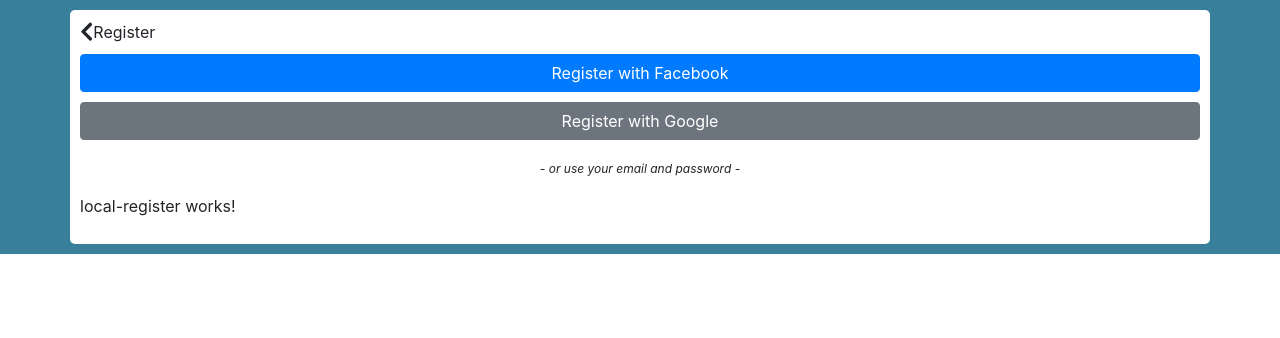
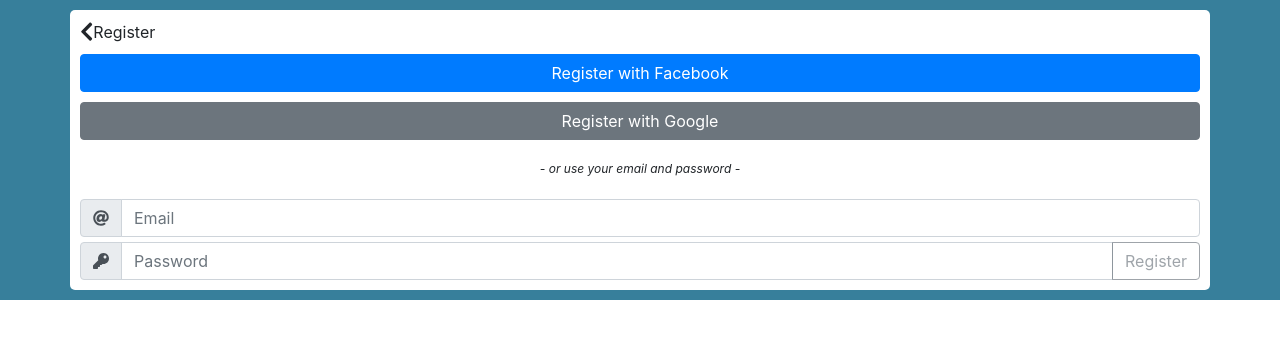
Before and after one commit to boklisten/bl-login, an Angular app: page / in a window 1280 px wide. Shown: the top 338 px of the page. Built offline with nearby package versions, Linux system fonts and the light colour scheme; what @auth0/angular-jwt, angular-2-local-storage, ngx-cookie would draw is missing.

Commit message:
feat(local-register): added local register support
user can register with username and a password

```diff
--- a/src/app/login/local-register/local-register.component.html
+++ b/src/app/login/local-register/local-register.component.html
@@ -1,3 +1,41 @@
-<p>
-  local-register works!
-</p>
+<div class="row" *ngIf="warning">
+	<div class="col-12">
+		<ngb-alert (close)="clearWarning()">
+			<i class="fa fa-exclamation-triangle"></i> {{warningText}}
+		</ngb-alert>
+	</div>
+</div>
+
+<div class="row">
+	<div class="col-12">
+		<div class="bl-input input-group md-3">
+			<div class="bl-input-prepend input-group-prepend" placement="bottom" ngbTooltip="{{tooltipEmail}}">
+				<span class="input-group-text">
+					<i class="fa  fa-at" alt="email"></i>
+				</span>
+			</div>
+			<input type="email" class="form-control" id="blEmail" [(ngModel)]="email" [email]="true"
+				   placeholder="{{tooltipEmail}}" (focus)="true">
+		</div>
+	</div>
+</div>
+
+<div class="row">
+	<div class="col-12">
+		<div class="bl-input input-group md-3">
+			<div class="bl-input-prepend input-group-prepend" placement="bottom" ngbTooltip="{{tooltipPassword}}">
+           <span class="input-group-text">
+			   <i class="fa fa-key"></i>
+		   </span>
+			</div>
+			<input type="password" class="form-control" id="blPassword" [(ngModel)]="password" placeholder="{{tooltipPassword}}"
+				   (keyup.enter)="onRegister()">
+			<div class="input-group-append">
+				<button
+					[ngClass]="{'btn': true, 'btn-outline-secondary disabled': !showRegisterButton(), 'btn-success': showRegisterButton()}"
+					type="button" (click)="onRegister()">{{registerButtonText}}
+				</button>
+			</div>
+		</div>
+	</div>
+</div>
--- a/src/app/login/local-register/local-register.component.ts
+++ b/src/app/login/local-register/local-register.component.ts
@@ -1,15 +1,77 @@
-import { Component, OnInit } from '@angular/core';
+import {Component, OnInit} from '@angular/core';
+import {LocalRegisterService} from "./local-register.service";
+import * as EmailValidator from 'email-validator';
 
 @Component({
-  selector: 'bl-local-register',
-  templateUrl: './local-register.component.html',
-  styleUrls: ['./local-register.component.scss']
+	selector: 'bl-local-register',
+	templateUrl: './local-register.component.html',
+	styleUrls: ['./local-register.component.scss']
 })
 export class LocalRegisterComponent implements OnInit {
+	public email: string;
+	public password: string;
 
-  constructor() { }
+	public tooltipEmail: string;
+	public tooltipPassword: string;
 
-  ngOnInit() {
-  }
+	public placeholderEmail: string;
+	public placeholderPassword: string;
+
+	public warning: boolean;
+	public warningText: string;
+
+	public registerButtonText: string;
+
+
+	constructor(private _localRegisterService: LocalRegisterService) {
+		this.email = '';
+		this.password = '';
+		this.tooltipEmail = 'Email';
+		this.tooltipPassword = 'Password';
+		this.placeholderEmail = 'Email';
+		this.placeholderPassword = 'Password';
+		this.warning = false;
+		this.warningText = '';
+		this.registerButtonText = 'Register';
+
+	}
+
+	ngOnInit() {
+	}
+
+	public onRegister() {
+		this.clearWarning();
+
+		if (!EmailValidator.validate(this.email)) {
+			this.setWarning('email not valid');
+			return;
+		}
+
+		if (this.password.length <= 3) {
+			this.setWarning('password to short');
+			return;
+		}
+
+		this._localRegisterService.register(this.email, this.password).then(() => {
+			console.log('yeei!');
+		}).catch(() => {
+			console.log('could not register..');
+			this.setWarning('Could not register');
+		});
+	}
+
+	public showRegisterButton() {
+		return (EmailValidator.validate(this.email) && this.password.length > 3);
+	}
+
+	private setWarning(msg: string) {
+		this.warning = true;
+		this.warningText = msg;
+	}
+
+	public clearWarning() {
+		this.warningText = '';
+		this.warning = false;
+	}
 
 }
--- /dev/null
+++ b/src/app/login/local-register/local-register.service.ts
@@ -0,0 +1,38 @@
+import {Injectable} from '@angular/core';
+import {HttpClient} from "@angular/common/http";
+import {APP_CONFIG} from "../../app_config";
+import {TokenService} from "../../token/token.service";
+import * as EmailValidator from 'email-validator';
+
+@Injectable()
+export class LocalRegisterService {
+	public registerUrl: string;
+
+
+	constructor(private _httpClient: HttpClient, private _tokenService: TokenService) {
+		this.registerUrl = APP_CONFIG.url.base + '/auth/local/register';
+	}
+
+	public register(email: string, password: string): Promise<boolean> {
+
+
+		if (!EmailValidator.validate(email)) {
+			return Promise.reject(new Error('email is not valid'));
+		}
+
+		return new Promise((resolve, reject) => {
+			this._httpClient.post(this.registerUrl, {username: email, password: password}).toPromise().then((resData: any[]) => {
+				try {
+					const tokens = this._tokenService.validateResponseDataTokens(resData);
+					this._tokenService.store(tokens.accessToken, tokens.refreshToken);
+				} catch (err) {
+					return reject(new Error('there was an error with the data returned'));
+				}
+				resolve(true);
+			}).catch((err) => {
+				console.log('the error response', err);
+				reject(new Error('could not register'));
+			});
+		});
+	}
+}
--- a/src/app/login/login.module.ts
+++ b/src/app/login/login.module.ts
@@ -16,6 +16,7 @@
 import { ForgotPasswordComponent } from './forgot-password/forgot-password.component';
 import { LocalRegisterComponent } from './local-register/local-register.component';
 import { SocialRegisterComponent } from './social-register/social-register.component';
+import {LocalRegisterService} from "./local-register/local-register.service";
 
 
 @NgModule({
@@ -41,7 +42,8 @@
 		LoginService,
 		LocalLoginService,
 		TokenService,
-		StorageService
+		StorageService,
+		LocalRegisterService
 	],
 	declarations: [
 		LoginComponent,
--- a/src/app/token/token.service.ts
+++ b/src/app/token/token.service.ts
@@ -42,4 +42,31 @@
 		return true;
 	}
 
+	public validateResponseDataTokens(data: any[]): {accessToken: string, refreshToken: string} {
+		let refreshToken = '';
+		let accessToken = '';
+
+		for (const d of data) {
+			if (!d.data || d.data.length <= 0) {
+				throw new Error('data of refreshToken is not defined');
+			}
+
+			if (!d.documentName) {
+				throw new Error('documentName is missing on return data');
+			}
+
+			if (d.documentName === 'refreshToken') {
+				refreshToken = d.data;
+			} else if (d.documentName === 'accessToken') {
+				accessToken = d.data;
+			}
+		}
+
+		if (!accessToken || accessToken.length <= 0 || !refreshToken || refreshToken.length <= 0) {
+			throw new Error('tokens or one of the tokens are not defined');
+		}
+
+		return {accessToken: accessToken, refreshToken: refreshToken};
+	}
+
 }
```
Also changed, not shown: 1 other file (tests, documents, lock files or other folders).
